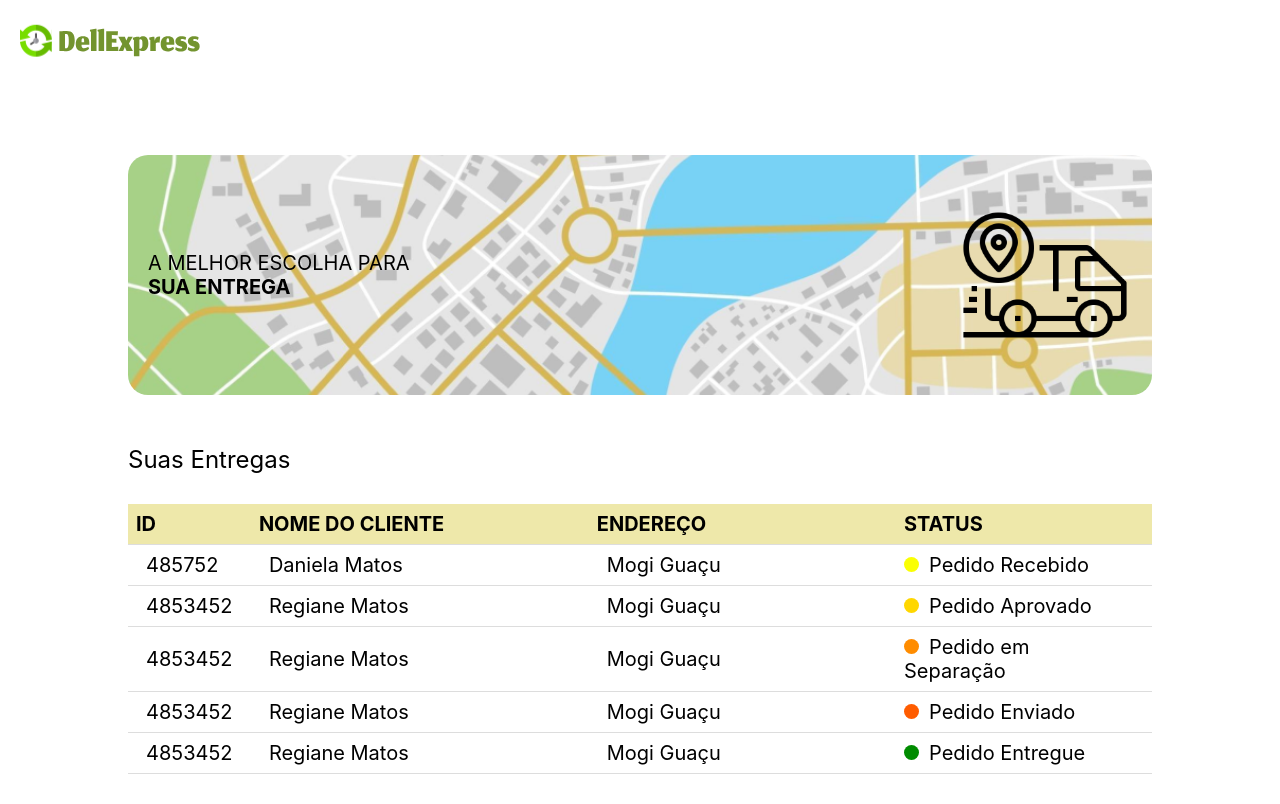
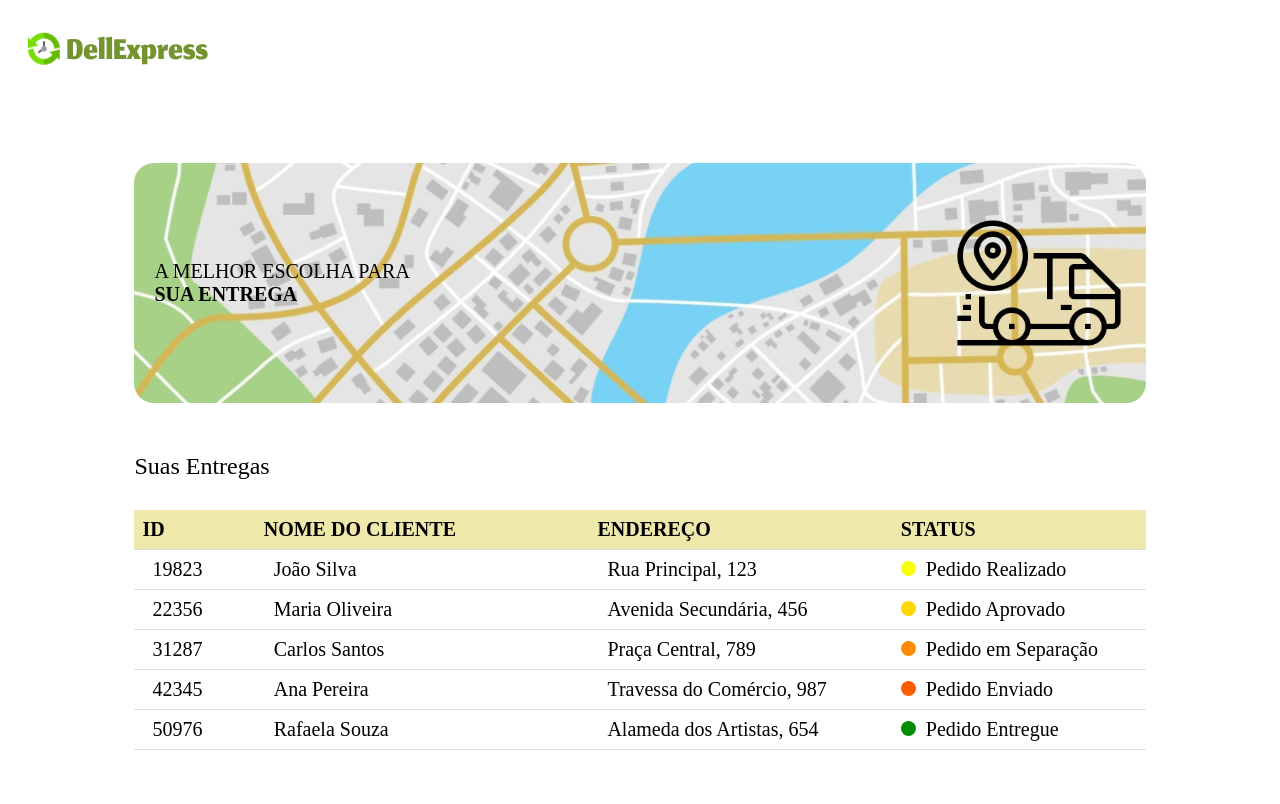
Before and after one commit to Biahellens/DellExpress, a React (Create React App) app in the folder client/: page / in a window 1280 px wide. Shown: the top 804 px of the page. Built offline with nearby package versions, Linux system fonts and the light colour scheme.

Commit message:
feat: add modal edit status order, and create map to table orders

```diff
--- a/client/src/components/imageCarousel/style.tsx
+++ b/client/src/components/imageCarousel/style.tsx
@@ -42,7 +42,7 @@ export const TextArea = styled.div`
 export const Text = styled.text<{$bold?: boolean}>`
   width: 100%;
   font-size: 20px;
-  font-weight: ${props => props.$bold ? 'bold' : ''};;
+  font-weight: ${props => props.$bold ? 'bold' : ''};
 `
 
 export const Image = styled.img`
--- /dev/null
+++ b/client/src/components/modal/content.json
@@ -0,0 +1,33 @@
+[
+  {
+    "id": 19823,
+    "customerName": "João Silva",
+    "address": "Rua Principal, 123",
+    "status": "Pedido Realizado"
+
+  },
+  {
+    "id": 22356,
+    "customerName": "Maria Oliveira",
+    "address": "Avenida Secundária, 456",
+    "status": "Pedido Aprovado"
+  },
+  {
+    "id": 31287,
+    "customerName": "Carlos Santos",
+    "address": "Praça Central, 789",
+    "status": "Pedido em Separação"
+  },
+  {
+    "id": 42345,
+    "customerName": "Ana Pereira",
+    "address": "Travessa do Comércio, 987",
+    "status": "Pedido Enviado"
+  },
+  {
+    "id": 50976,
+    "customerName": "Rafaela Souza",
+    "address": "Alameda dos Artistas, 654",
+    "status": "Pedido Entregue"
+  }
+]
--- /dev/null
+++ b/client/src/components/modal/index.tsx
@@ -0,0 +1,95 @@
+import React from 'react'
+import { connect } from 'react-redux'
+
+// Componentes e imagem do projeto
+import {
+  ModalOverlay,
+  ModalContent,
+  ModalHeader,
+  ModalHeaderId,
+  TextArea,
+  Text,
+  ModalBody,
+  Image,
+  CloseButton,
+  Select,
+  SelectOption
+} from './style'
+import delivery from '../../assets/delivery.svg'
+
+import Order from './order'
+import { setOrderStatus } from './orderStatus/orderActions'
+
+interface ModalProps {
+  order: Order | null
+  onClose: () => void
+}
+
+// Responsavel pelo o status do pedido
+interface RootState {
+  order: {
+    selectedStatus: string
+  }
+}
+
+const mapStateToProps = (state: RootState) => ({
+  selectedStatus: state.order.selectedStatus,
+})
+
+const mapDispatchToProps = {
+  setOrderStatus,
+}
+
+const Modal: React.FC<ModalProps & ReturnType<typeof mapStateToProps> & typeof mapDispatchToProps> = ({
+  order,
+  onClose,
+  selectedStatus,
+  setOrderStatus,
+}) => {
+  const handleStatusChange = (event: React.ChangeEvent<HTMLSelectElement>) => {
+    const newStatus = event.target.value
+    if (order) {
+      setOrderStatus(order.id, newStatus)
+    }
+  }
+
+  return (
+    <ModalOverlay>
+      <ModalContent>
+        {order && (
+          <div>
+            <ModalHeader>
+              <Image src={delivery} />
+              <ModalHeaderId>
+                <Text $bold>ID: {order.id}</Text>
+              </ModalHeaderId>
+            </ModalHeader>
+            <ModalBody>
+              <TextArea>
+                <Text $bold>Nome do Cliente: </Text>
+                <Text>{order.customerName}</Text>
+              </TextArea>
+              <TextArea>
+                <Text $bold>Endereço:</Text>
+                <Text>{order.address}</Text>
+              </TextArea>
+              <TextArea>
+                <Text $bold>Status:</Text>
+                <Select value={selectedStatus} onChange={handleStatusChange}>
+                  <SelectOption value="received">Pedido Recebido</SelectOption>
+                  <SelectOption value="approved">Pedido Aprovado</SelectOption>
+                  <SelectOption value="separation">Pedido em Separação</SelectOption>
+                  <SelectOption value="sent">Pedido Enviado</SelectOption>
+                  <SelectOption value="delivered">Pedido Entregue</SelectOption>
+                </Select>
+              </TextArea>
+            </ModalBody>
+          </div>
+        )}
+        <CloseButton onClick={onClose}>X</CloseButton>
+      </ModalContent>
+    </ModalOverlay>
+  )
+}
+
+export default connect(mapStateToProps, mapDispatchToProps)(Modal)
--- /dev/null
+++ b/client/src/components/modal/order.ts
@@ -0,0 +1,8 @@
+interface Order {
+  id: number;
+  customerName: string;
+  address: string;
+  status: string;
+}
+
+export default Order;
--- /dev/null
+++ b/client/src/components/modal/orderStatus/index.tsx
@@ -0,0 +1,8 @@
+import { combineReducers } from 'redux'
+import orderReducer from './orderReducer'
+
+const rootReducer = combineReducers({
+  order: orderReducer,
+})
+
+export default rootReducer
--- /dev/null
+++ b/client/src/components/modal/orderStatus/orderActions.tsx
@@ -0,0 +1,14 @@
+interface SetOrderStatusAction {
+  type: 'SET_ORDER_STATUS'
+  payload: {
+    orderId: number
+    status: string
+  }
+}
+
+export const setOrderStatus = (orderId: number, status: string): SetOrderStatusAction => {
+  return {
+    type: 'SET_ORDER_STATUS',
+    payload: { orderId, status },
+  }
+}
--- /dev/null
+++ b/client/src/components/modal/orderStatus/orderReducer.ts
@@ -0,0 +1,28 @@
+interface OrderState {
+  selectedStatus: string
+}
+
+interface SetOrderStatusAction {
+  type: 'SET_ORDER_STATUS'
+  payload: {
+    status: string
+  }
+}
+
+const initialState: OrderState = {
+  selectedStatus: '',
+}
+
+const orderReducer = (state: OrderState = initialState, action: SetOrderStatusAction) => {
+  switch (action.type) {
+    case 'SET_ORDER_STATUS':
+      return {
+        ...state,
+        selectedStatus: action.payload.status,
+      }
+    default:
+      return state
+  }
+}
+
+export default orderReducer
--- /dev/null
+++ b/client/src/components/modal/orderStatus/store.tsx
@@ -0,0 +1,6 @@
+import { createStore } from 'redux'
+import rootReducer from './index'
+
+const store = createStore(rootReducer)
+
+export default store
--- /dev/null
+++ b/client/src/components/modal/style.tsx
@@ -0,0 +1,130 @@
+import styled from 'styled-components'
+
+export const ModalOverlay = styled.div`
+  position: fixed;
+  top: 0;
+  left: 0;
+  width: 100%;
+  height: 100%;
+  background: rgba(0, 0, 0, 0.5);
+  display: flex;
+  align-items: center;
+  justify-content: center;
+  z-index: 1000;
+`
+
+export const ModalContent = styled.div`
+  width: 380px;
+  height: 600px;
+  background: white;
+  padding: 20px;
+  border-radius: 5px;
+  z-index: 1001;
+  display: relative;
+  flex-flow: column;
+  position: absolute;
+`
+
+export const ModalHeader = styled.div`
+  width: 100%;
+  height: 200px;
+  border-radius: 15px;
+
+  background-color: #9ACD32;
+  display: flex;
+  justify-content: center;
+  position: relative;
+`
+
+export const ModalHeaderId = styled.div`
+  width: 80%;
+  height: 100px;
+  display: flex;
+  justify-content: center;
+  text-align: center;
+  align-items: center;
+  position: absolute;
+  top: 90%;
+  transform: translateY(-50%);
+
+  border-radius: 15px;
+  background-color: #F8F7F7;
+  box-shadow: 0 4px 8px rgba(0, 0, 0, 0.1);
+`
+
+export const Text = styled.text<{$bold?: boolean}>`
+  width: 100%;
+  font-size: 20px;
+  font-weight: ${props => props.$bold ? 'bold' : ''};
+`
+
+export const TextArea = styled.div`
+  height: 60px;
+  display: flex;
+  flex-flow: column;
+`
+
+export const ModalBody = styled.div`
+  width: 80%;
+  height: auto;
+
+  margin-top: 40px;
+
+  display: flex;
+  flex-flow: column;
+  justify-content: center;
+  position: relative;
+`
+
+export const Image = styled.img`
+  width: 180px;
+  height: 130px;
+  margin-top: 10px;
+
+  @media (max-width: 768px) {
+    width: 120px;
+    height: 80px;
+    margin-right: 10px;
+  }
+`
+
+export const StatusImage = styled.img`
+  width: 15px;
+  height: 15px;
+  margin-right: 10px;
+
+  @media (max-width: 768px) {
+    width: 8px;
+    height: 8px;
+  }
+
+`
+
+export const CloseButton = styled.button`
+  top: 10px;
+  right: 10px;
+  position: absolute;
+  background-color: transparent;
+  border: none;
+  font-size: 22px;
+  cursor: pointer;
+  color: #333;
+  outline: none;
+`
+
+export const Select = styled.select`
+  width: 100%;
+
+  padding: 8px;
+  background-color: #FFFFFF;
+  border: 1px solid #9ACD32;
+  border-radius: 5px;
+  box-sizing: border-box;
+
+  font-size: 16px;
+  cursor: pointer;
+`
+
+export const SelectOption = styled.option`
+  font-size: 16px;
+`
--- a/client/src/components/table/index.tsx
+++ b/client/src/components/table/index.tsx
@@ -1,13 +1,47 @@
-import React from 'react';
+import React, { useState } from 'react'
+
+// Componentes
 import { Content, Text, Table, Tbody, Thead, Td, Tr, Th, Image } from './style'
+import Modal from '../modal'
 
+// Imagens
 import received from '../../assets/received.svg'
 import approved from '../../assets/approved.svg'
 import separation from '../../assets/separation.svg'
 import sent from '../../assets/sent.svg'
 import delivered from '../../assets/delivered.svg'
 
+import ordersData from '../modal/content.json'
+import Order from '../modal/order'
+
 function OrderTable() {
+  // Responsável pelo controle do modal
+  const [isModalOpen, setIsModalOpen] = useState(false)
+  const [selectedOrder, setSelectedOrder] = useState<Order | null>(null)
+
+  const openModal = (order: Order) => {
+    setSelectedOrder(order)
+    setIsModalOpen(true)
+  }
+
+  const closeModal = () => {
+    setSelectedOrder(null)
+    setIsModalOpen(false)
+  }
+
+  // Controla qual imagem aparece de acordo com o status do pedido
+  const statusImages: Record<string, string> = {
+    'Pedido Recebido': received,
+    'Pedido Aprovado': approved,
+    'Pedido em Separação': separation,
+    'Pedido Enviado': sent,
+    'Pedido Entregue': delivered,
+  }
+
+  const getStatusImage = (order: Order) => {
+    const selectedStatusImage = statusImages[order.status] || received
+    return selectedStatusImage
+  }
 
   return (
     <Content>
@@ -29,95 +63,30 @@ function OrderTable() {
           </Tr>
         </Thead>
         <Tbody>
-          <Tr>
+          {ordersData.map((order) => (
+            <Tr key={order.id} onClick={() => openModal(order)}>
               <Td>
-              <Text>485752</Text>
+                <Text>{order.id}</Text>
               </Td>
               <Td>
-              <Text>Daniela Matos</Text>
+                <Text>{order.customerName}</Text>
               </Td>
               <Td>
-              <Text>Mogi Guaçu</Text>
+                <Text>{order.address}</Text>
               </Td>
               <Td>
-              <Image src={received} />
-              <Text>
-                Pedido Recebido
-              </Text>
+                <Image src={getStatusImage(order)} alt={order.status} />
+                <Text>{order.status}</Text>
               </Td>
             </Tr>
-          <Tr>
-            <Td>
-              <Text>4853452</Text>
-            </Td>
-            <Td>
-              <Text>Regiane Matos</Text>
-            </Td>
-            <Td>
-              <Text>Mogi Guaçu</Text>
-            </Td>
-            <Td>
-              <Image src={approved} />
-              <Text>
-                Pedido Aprovado
-              </Text>
-            </Td>
-          </Tr>
-          <Tr>
-            <Td>
-              <Text>4853452</Text>
-            </Td>
-            <Td>
-              <Text>Regiane Matos</Text>
-            </Td>
-            <Td>
-              <Text>Mogi Guaçu</Text>
-            </Td>
-            <Td>
-              <Image src={separation} />
-              <Text>
-                Pedido em Separação
-              </Text>
-            </Td>
-          </Tr>
-          <Tr>
-            <Td>
-              <Text>4853452</Text>
-            </Td>
-            <Td>
-              <Text>Regiane Matos</Text>
-            </Td>
-            <Td>
-              <Text>Mogi Guaçu</Text>
-            </Td>
-            <Td>
-              <Image src={sent} />
-              <Text>
-                Pedido Enviado
-              </Text>
-            </Td>
-          </Tr>
-          <Tr>
-            <Td>
-              <Text>4853452</Text>
-            </Td>
-            <Td>
-              <Text>Regiane Matos</Text>
-            </Td>
-            <Td>
-              <Text>Mogi Guaçu</Text>
-            </Td>
-            <Td>
-              <Image src={delivered} />
-              <Text>
-                Pedido Entregue
-              </Text>
-            </Td>
-          </Tr>
+          ))}
         </Tbody>
       </Table>
+      {isModalOpen && (
+        <Modal order={selectedOrder} onClose={closeModal} />
+      )}
     </Content>
-  );
+  )
 }
 
-export default OrderTable;
+export default OrderTable
--- a/client/src/index.tsx
+++ b/client/src/index.tsx
@@ -1,19 +1,13 @@
-import React from 'react';
-import ReactDOM from 'react-dom/client';
-import './index.css';
-import App from './App';
-import reportWebVitals from './reportWebVitals';
+import React from 'react'
+import ReactDOM from 'react-dom'
+import { Provider } from 'react-redux'
+import store from './components/modal/orderStatus/store'
 
-const root = ReactDOM.createRoot(
-  document.getElementById('root') as HTMLElement
-);
-root.render(
-  <React.StrictMode>
+import App from './App'
+
+ReactDOM.render(
+  <Provider store={store}>
     <App />
-  </React.StrictMode>
-);
-
-// If you want to start measuring performance in your app, pass a function
-// to log results (for example: reportWebVitals(console.log))
-// or send to an analytics endpoint. Learn more: https://bit.ly/CRA-vitals
-reportWebVitals();
+  </Provider>,
+  document.getElementById('root')
+)
```
Also changed, not shown: 1 other file (tests, documents, lock files or other folders). Lines whose indentation alone changed are shown as unchanged.
